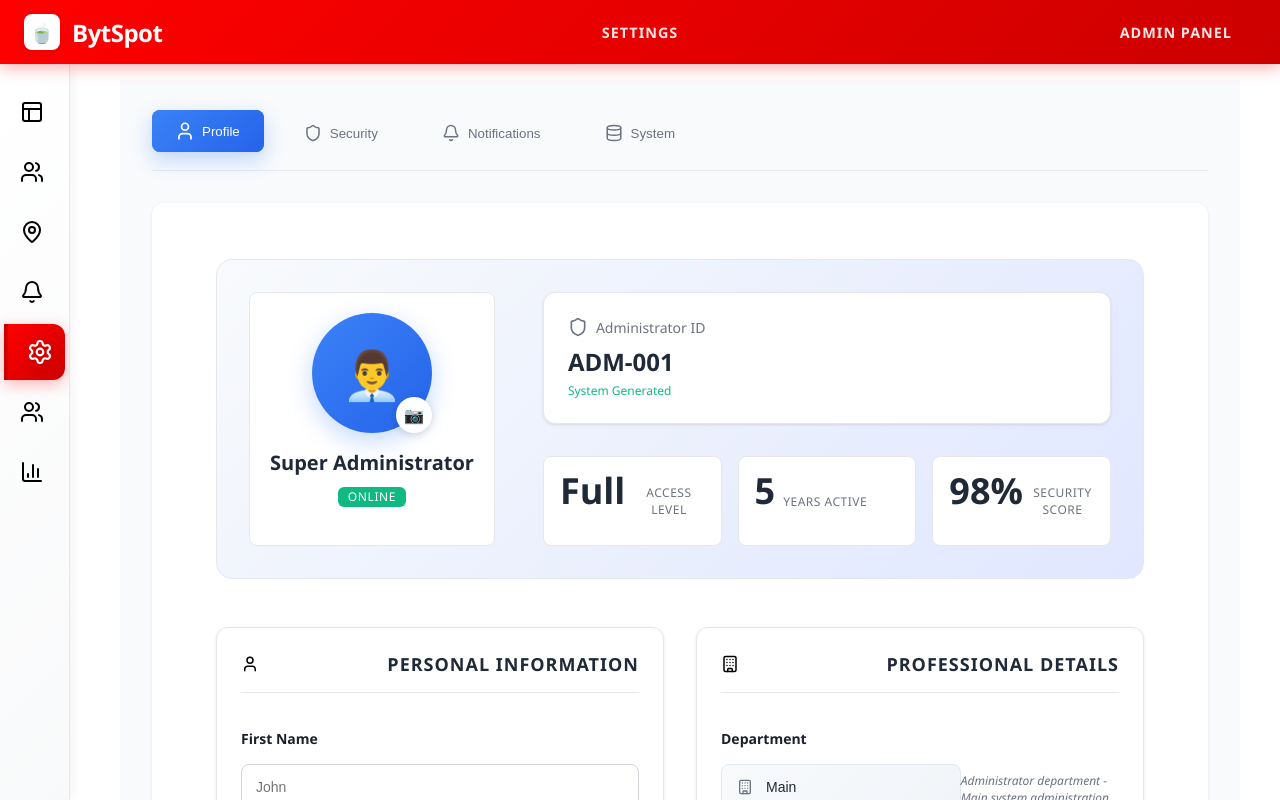
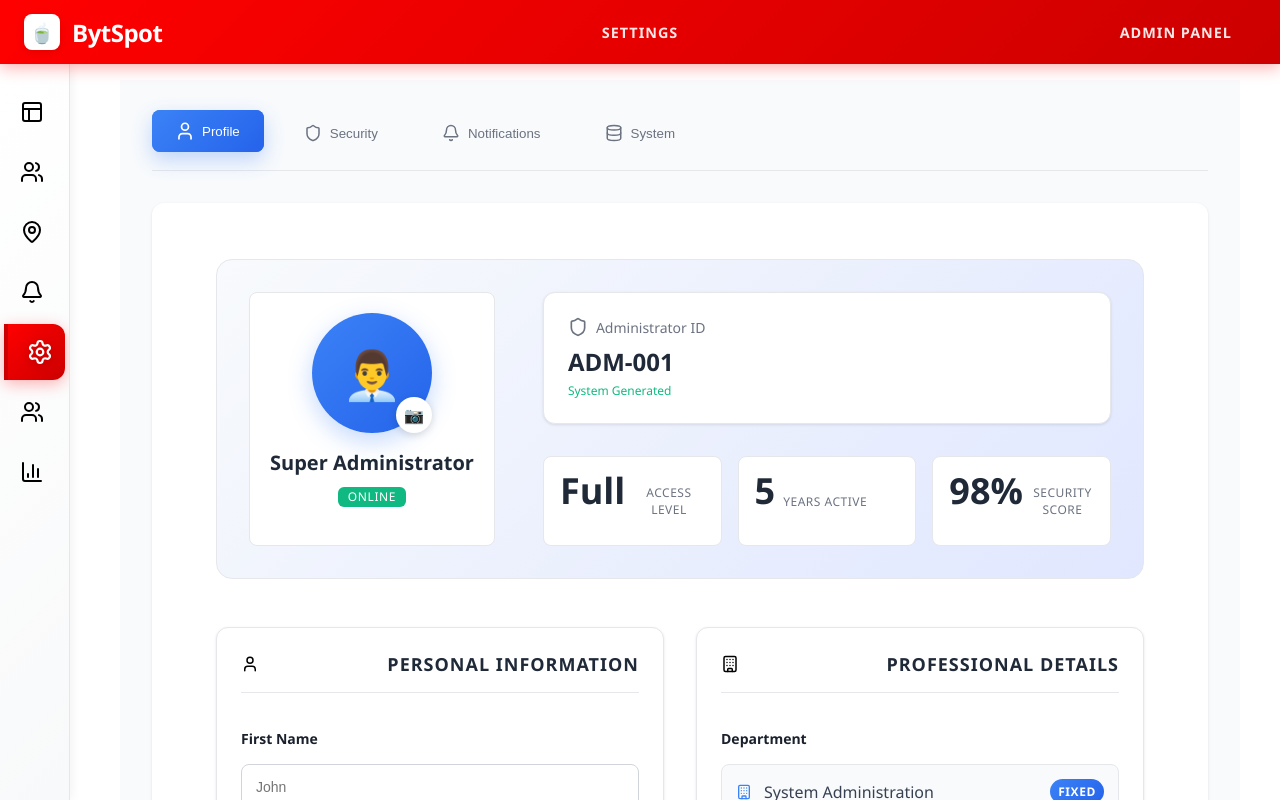
Before and after one commit to Sinxn-coder/chai-in, a React (Vite) app: page / in a window 1280 px wide. Both pictures are taken after a click on the item 30 px from the left and 352 px from the top of the page. Shown: the top 800 px of the page. Built offline with nearby package versions, Linux system fonts and the light colour scheme.

Commit message:
Remove department selection dropdown and replace with fixed System Administration display for admin profile

```diff
--- a/src/SettingsPage.css
+++ b/src/SettingsPage.css
@@ -773,34 +773,32 @@ small {
 }
 
 .department-display {
-  position: relative;
   display: flex;
   align-items: center;
+  gap: 0.75rem;
+  padding: 0.875rem;
+  background: #f8fafc;
+  border: 1px solid #e5e7eb;
+  border-radius: 0.5rem;
+  color: #374151;
+  font-weight: 500;
 }
 
 .department-display svg {
-  position: absolute;
-  left: 1rem;
-  color: #6b7280;
-  z-index: 1;
+  color: #3b82f6;
+  flex-shrink: 0;
 }
 
-.department-display .form-input.modern {
-  padding-left: 2.75rem;
-}
-
-.department-display .form-input.modern:disabled {
-  background: linear-gradient(135deg, #f8fafc, #f1f5f9);
-  color: #1f2937;
-  font-weight: 500;
-  border-color: #e2e8f0;
-  cursor: not-allowed;
-}
-
-.department-display small {
-  margin-top: 0.5rem;
-  color: #64748b;
-  font-style: italic;
+.admin-badge {
+  margin-left: auto;
+  padding: 0.25rem 0.5rem;
+  background: linear-gradient(135deg, #3b82f6, #2563eb);
+  color: white;
+  border-radius: 9999px;
+  font-size: 0.75rem;
+  font-weight: 600;
+  text-transform: uppercase;
+  letter-spacing: 0.05em;
 }
 
 .select-wrapper {
--- a/src/SettingsPage.jsx
+++ b/src/SettingsPage.jsx
@@ -120,8 +120,8 @@ export default function SettingsPage() {
                     <label>Department</label>
                     <div className="department-display">
                       <Building size={16} />
-                      <input type="text" className="form-input modern" value="Main" disabled />
-                      <small>Administrator department - Main system administration</small>
+                      <span>System Administration</span>
+                      <div className="admin-badge">Fixed</div>
                     </div>
                   </div>
 
```
